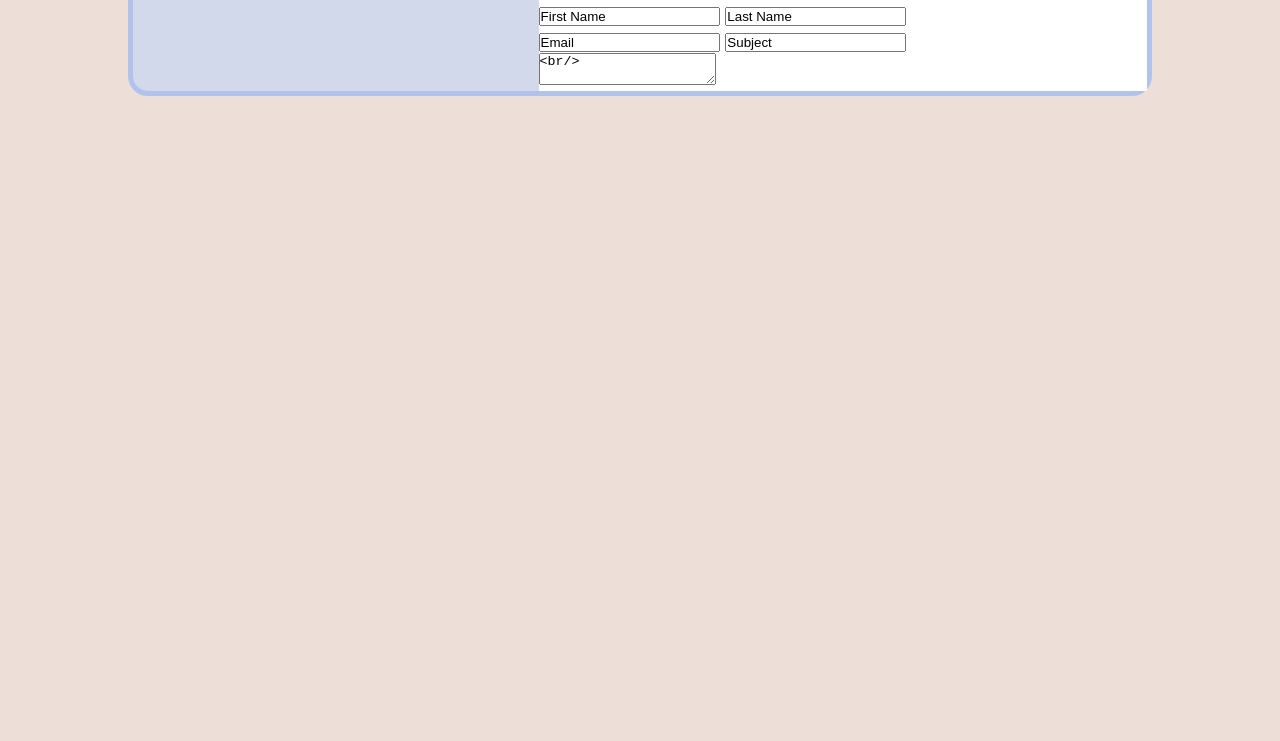
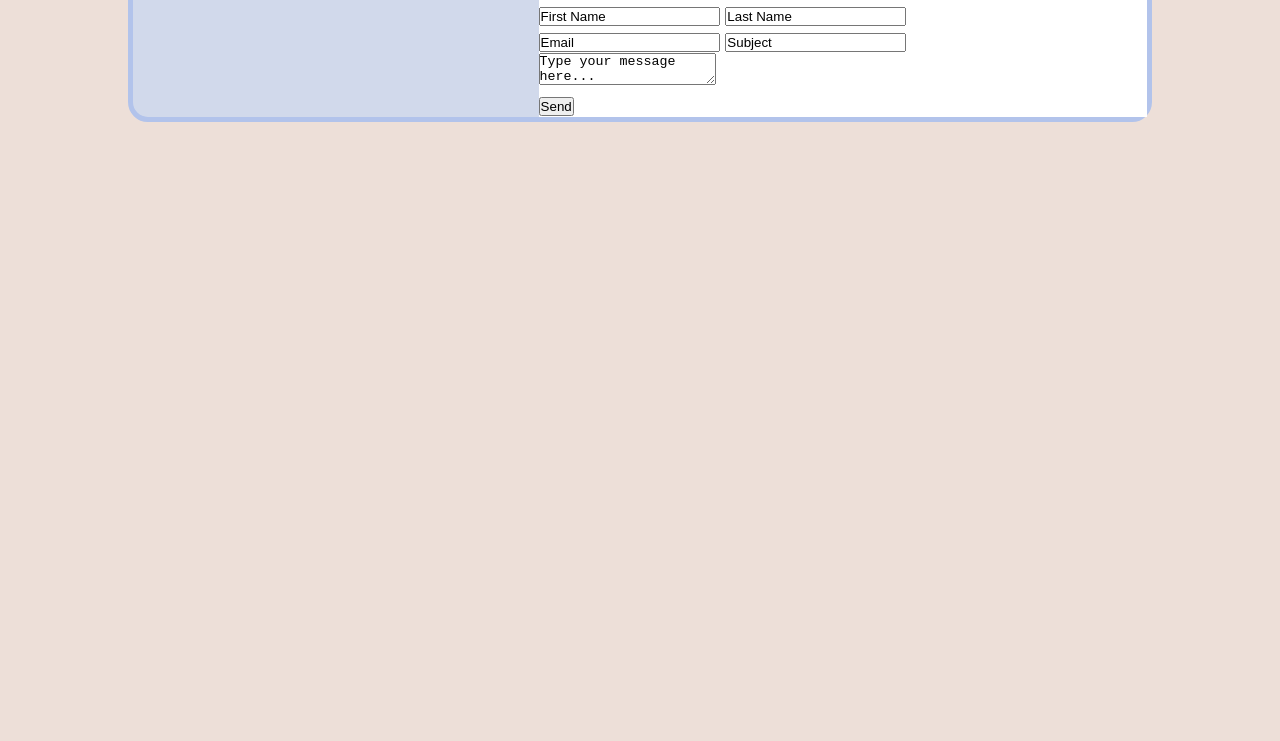
Before and after one commit to jtadrous/my-portfolio, a plain HTML site: page pages/contact.html in a window 1280 px wide. Shown: the part 224-965 px from the top of the page. Drawn offline with Linux system fonts and the light colour scheme.

Commit message:
Update contact.html

```diff
--- a/pages/contact.html
+++ b/pages/contact.html
@@ -30,7 +30,7 @@
                 <input type="text" id="lname" name="lname" value="Last Name"><br>
                 <input type="email" id="email" name="email" value="Email">
                 <input type="text" id="subject" name="subject" value="Subject"><br/>
-                <textarea id="message" name="message" value="Type your message here..."><br/>
+                <textarea id="message" name="message">Type your message here...</textarea><br/>
                 <input type="submit" value="Send">
               </form>
         </div>
```
